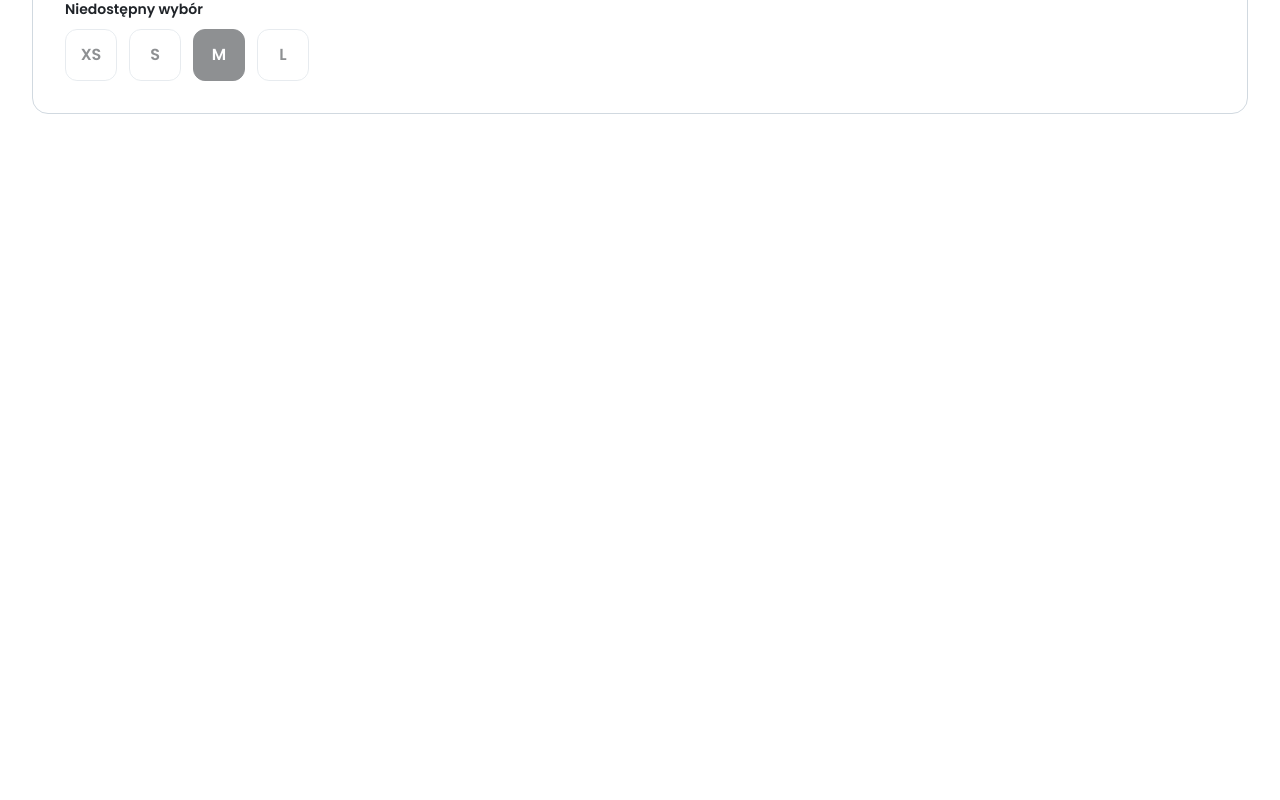
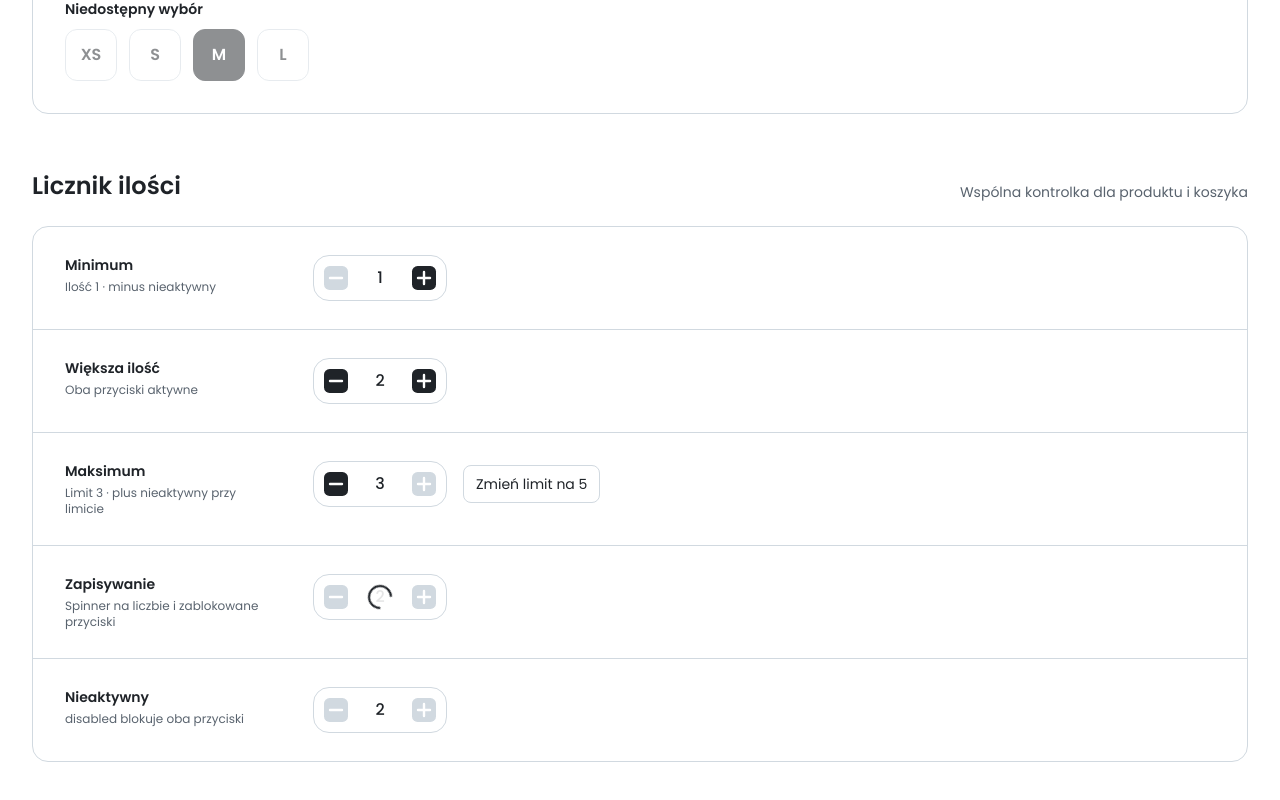
Before and after one commit to piotrowski-patryk/ecommerce-web, a Next.js app: page /design-system in a window 1280 px wide. Shown: the part 4013-4813 px from the top of the page. Before the commit the page ends 4191 px from the top, so only its background shows below. Built offline with nearby package versions, Linux system fonts and the light colour scheme.

Commit message:
feat(ui): add product quantity counter states

```diff
--- a/src/app/design-system/page.tsx
+++ b/src/app/design-system/page.tsx
@@ -2,6 +2,7 @@ import { DesignSystemPageHeader } from "@/components/design-system/page-header";
 import { DesignSystemSection } from "@/components/design-system/section";
 import { DesignSystemSpecimen } from "@/components/design-system/specimen";
 import { FormShowcase } from "@/components/design-system/form-showcase";
+import { QuantityShowcase } from "@/components/design-system/quantity-showcase";
 
 const typeStyles = [
   {
@@ -124,6 +125,7 @@ export default function DesignSystemPage() {
         </p>
       </DesignSystemSection>
       <FormShowcase />
+      <QuantityShowcase />
     </div>
   );
 }
--- /dev/null
+++ b/src/components/design-system/quantity-showcase.tsx
@@ -0,0 +1,52 @@
+"use client";
+
+import { useState } from "react";
+import { DesignSystemSection } from "@/components/design-system/section";
+import { DesignSystemSpecimen } from "@/components/design-system/specimen";
+import { QuantityCounter } from "@/components/ui/quantity-counter";
+
+export function QuantityShowcase() {
+  const [minimumValue, setMinimumValue] = useState(1);
+  const [regularValue, setRegularValue] = useState(2);
+  const [limitedValue, setLimitedValue] = useState(3);
+  const [maximum, setMaximum] = useState(3);
+
+  return (
+    <DesignSystemSection
+      id="quantity-counter-heading"
+      title="Licznik ilości"
+      description="Wspólna kontrolka dla produktu i koszyka"
+    >
+      <div className="overflow-hidden rounded-2xl border border-default">
+        <DesignSystemSpecimen name="Minimum" details="Ilość 1 · minus nieaktywny">
+          <QuantityCounter value={minimumValue} onValueChange={setMinimumValue} />
+        </DesignSystemSpecimen>
+        <DesignSystemSpecimen name="Większa ilość" details="Oba przyciski aktywne">
+          <QuantityCounter value={regularValue} onValueChange={setRegularValue} />
+        </DesignSystemSpecimen>
+        <DesignSystemSpecimen name="Maksimum" details={`Limit ${maximum} · plus nieaktywny przy limicie`}>
+          <div className="flex flex-wrap items-center gap-4">
+            <QuantityCounter value={limitedValue} max={maximum} onValueChange={setLimitedValue} />
+            <button
+              className="rounded-lg border border-default px-3 py-2 text-sm text-default hover:bg-muted focus-visible:outline-3 focus-visible:outline-primary/25"
+              type="button"
+              onClick={() => {
+                const nextMaximum = maximum === 3 ? 5 : 3;
+                setMaximum(nextMaximum);
+                setLimitedValue((current) => Math.min(current, nextMaximum));
+              }}
+            >
+              Zmień limit na {maximum === 3 ? 5 : 3}
+            </button>
+          </div>
+        </DesignSystemSpecimen>
+        <DesignSystemSpecimen name="Zapisywanie" details="Spinner na liczbie i zablokowane przyciski">
+          <QuantityCounter value={2} onValueChange={() => {}} pending />
+        </DesignSystemSpecimen>
+        <DesignSystemSpecimen name="Nieaktywny" details="disabled blokuje oba przyciski">
+          <QuantityCounter value={2} onValueChange={() => {}} disabled />
+        </DesignSystemSpecimen>
+      </div>
+    </DesignSystemSection>
+  );
+}
--- /dev/null
+++ b/src/components/ui/quantity-counter.tsx
@@ -0,0 +1,94 @@
+"use client";
+
+import { useLayoutEffect, useRef } from "react";
+
+export type QuantityCounterProps = {
+  value: number;
+  onValueChange: (value: number) => void;
+  min?: number;
+  max?: number;
+  disabled?: boolean;
+  pending?: boolean;
+  label?: string;
+  className?: string;
+};
+
+export function QuantityCounter({
+  value,
+  onValueChange,
+  min = 1,
+  max,
+  disabled = false,
+  pending = false,
+  label = "Ilość produktu",
+  className,
+}: QuantityCounterProps) {
+  const proposedValue = useRef(value);
+
+  // An external update is authoritative, including a rejected cart request.
+  useLayoutEffect(() => {
+    proposedValue.current = value;
+  }, [value, min, max, disabled, pending]);
+
+  const blocked = disabled || pending;
+  const outsideRange = value < min || (max !== undefined && value > max);
+  const canDecrease = !blocked && !outsideRange && value > min;
+  const canIncrease = !blocked && !outsideRange && (max === undefined || value < max);
+
+  function changeBy(step: -1 | 1) {
+    if (blocked || outsideRange) return;
+
+    const next = proposedValue.current + step;
+    if (next < min || (max !== undefined && next > max)) return;
+
+    proposedValue.current = next;
+    onValueChange(next);
+  }
+
+  return (
+    <div
+      className={`ui-quantity-counter ${className ?? ""}`}
+      role="group"
+      aria-label={label}
+      aria-busy={pending || undefined}
+      data-pending={pending || undefined}
+      data-disabled={disabled || undefined}
+    >
+      <button
+        className="ui-quantity-counter-button"
+        type="button"
+        aria-label={`Zmniejsz: ${label}`}
+        disabled={!canDecrease}
+        onClick={() => changeBy(-1)}
+      >
+        <span className="ui-quantity-counter-icon" aria-hidden="true">
+          <svg viewBox="0 0 20 20" fill="none">
+            <path d="M5 10h10" stroke="currentColor" strokeWidth="2" strokeLinecap="round" />
+          </svg>
+        </span>
+      </button>
+      <output className="ui-quantity-counter-value" aria-live="polite" aria-atomic="true">
+        <span className="ui-quantity-counter-number">{value}</span>
+        {pending && (
+          <>
+            <span className="ui-quantity-counter-spinner" aria-hidden="true" />
+            <span className="sr-only">Trwa zapisywanie ilości</span>
+          </>
+        )}
+      </output>
+      <button
+        className="ui-quantity-counter-button"
+        type="button"
+        aria-label={`Zwiększ: ${label}`}
+        disabled={!canIncrease}
+        onClick={() => changeBy(1)}
+      >
+        <span className="ui-quantity-counter-icon" aria-hidden="true">
+          <svg viewBox="0 0 20 20" fill="none">
+            <path d="M10 5v10M5 10h10" stroke="currentColor" strokeWidth="2" strokeLinecap="round" />
+          </svg>
+        </span>
+      </button>
+    </div>
+  );
+}
--- a/src/styles/index.css
+++ b/src/styles/index.css
@@ -3,3 +3,4 @@
 @import "./layers.css";
 @import "./utilities.css";
 @import "./forms.css";
+@import "./quantity-counter.css";
--- /dev/null
+++ b/src/styles/quantity-counter.css
@@ -0,0 +1,105 @@
+@layer components {
+  .ui-quantity-counter {
+    display: inline-flex;
+    align-items: center;
+    border: 1px solid var(--border-color-default);
+    border-radius: 1rem;
+    background: var(--background-color-default);
+    color: var(--text-color-strong);
+  }
+
+  .ui-quantity-counter[data-disabled="true"] {
+    cursor: not-allowed;
+  }
+
+  .ui-quantity-counter-button {
+    display: inline-flex;
+    width: 2.75rem;
+    height: 2.75rem;
+    flex: none;
+    align-items: center;
+    justify-content: center;
+    border: 0;
+    border-radius: 0.875rem;
+    background: transparent;
+    color: var(--text-color-inverted);
+    cursor: pointer;
+  }
+
+  .ui-quantity-counter-button:focus-visible {
+    outline: 3px solid var(--color-primary);
+    outline-offset: 2px;
+  }
+
+  .ui-quantity-counter-button:disabled {
+    cursor: not-allowed;
+  }
+
+  .ui-quantity-counter[data-pending="true"],
+  .ui-quantity-counter[data-pending="true"] .ui-quantity-counter-button:disabled {
+    cursor: wait;
+  }
+
+  .ui-quantity-counter-icon {
+    display: inline-flex;
+    width: 1.5rem;
+    height: 1.5rem;
+    align-items: center;
+    justify-content: center;
+    border-radius: 0.35rem;
+    background: var(--text-color-strong);
+    transition: opacity 150ms ease;
+  }
+
+  .ui-quantity-counter-button:not(:disabled):hover .ui-quantity-counter-icon {
+    opacity: 0.75;
+  }
+
+  .ui-quantity-counter-button:disabled .ui-quantity-counter-icon {
+    background: var(--border-color-default);
+    color: var(--background-color-default);
+  }
+
+  .ui-quantity-counter-value {
+    display: inline-grid;
+    min-width: 2.75rem;
+    min-height: 2.75rem;
+    place-items: center;
+    padding: 0 0.25rem;
+    font-size: 1rem;
+    font-weight: 500;
+    line-height: 1;
+    font-variant-numeric: tabular-nums;
+  }
+
+  .ui-quantity-counter-number,
+  .ui-quantity-counter-spinner {
+    grid-area: 1 / 1;
+  }
+
+  .ui-quantity-counter[data-pending="true"] .ui-quantity-counter-number {
+    opacity: 0.3;
+  }
+
+  .ui-quantity-counter-spinner {
+    width: 1.5rem;
+    height: 1.5rem;
+    border: 2px solid currentColor;
+    border-top-color: transparent;
+    border-radius: 50%;
+    background: color-mix(in srgb, var(--background-color-default) 60%, transparent);
+    animation: ui-quantity-counter-spin 700ms linear infinite;
+  }
+
+  @keyframes ui-quantity-counter-spin {
+    to {
+      transform: rotate(360deg);
+    }
+  }
+
+  @media (prefers-reduced-motion: reduce) {
+    .ui-quantity-counter-spinner {
+      animation: none;
+    }
+  }
+}
```
Also changed, not shown: 2 other files (tests, documents, lock files or other folders).
